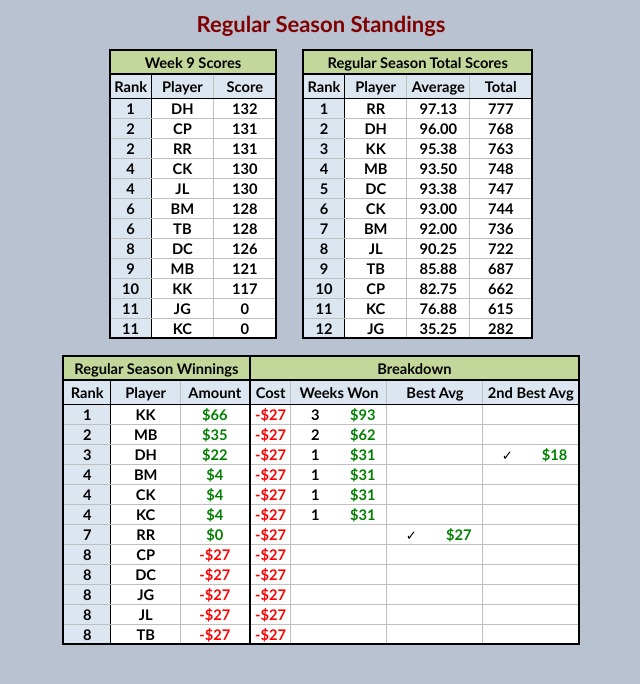
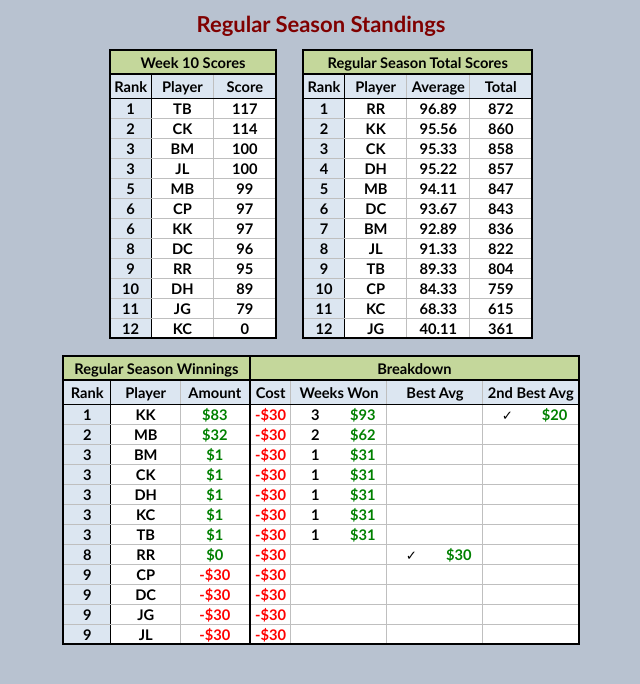
Before and after one commit to jlwebpages/fp, a plain HTML site: page fp_standings.html in a window 1280 px wide. Shown: the whole page, without its empty margins (319-959 px from the left). Drawn offline with Linux system fonts and the light colour scheme.

Commit message:
2026 Regular Season Week 10 results.

```diff
--- a/fp_standings.html
+++ b/fp_standings.html
@@ -1589,7 +1589,7 @@ window.addEventListener("orientationchange", function(){location.href = self.loc
  2218;width:47pt'>
  <tr class=xl65328 height=24 style='mso-height-source:userset;height:18.0pt'>
   <td colspan=3 height=24 class=xl93328 width=165 style='border-right:1.5pt solid black;
-  height:18.0pt;width:125pt'>Week 9 Scores</td>
+  height:18.0pt;width:125pt'>Week 10 Scores</td>
   <td class=xl90328 width=26 style='width:20pt'></td>
   <td colspan=4 class=xl93328 width=227 style='border-right:1.5pt solid black;
   width:172pt'>Regular Season Total Scores</td>
@@ -1606,123 +1606,123 @@ window.addEventListener("orientationchange", function(){location.href = self.loc
  </tr>
  <tr height=20 style='mso-height-source:userset;height:15.0pt'>
   <td height=20 class=xl66328 style='height:15.0pt;border-top:none'>1</td>
-  <td class=xl84328 style='border-top:none;border-left:none'>DH</td>
-  <td class=xl85328 style='border-top:none;border-left:none'>132</td>
+  <td class=xl84328 style='border-top:none;border-left:none'>TB</td>
+  <td class=xl85328 style='border-top:none;border-left:none'>117</td>
   <td class=xl92328></td>
   <td class=xl69328 style='border-top:none'>1</td>
   <td class=xl77328 style='border-top:none;border-left:none'>RR</td>
-  <td class=xl78328 style='border-top:none;border-left:none'>97.13</td>
-  <td class=xl79328 style='border-top:none;border-left:none'>777</td>
+  <td class=xl78328 style='border-top:none;border-left:none'>96.89</td>
+  <td class=xl79328 style='border-top:none;border-left:none'>872</td>
  </tr>
  <tr height=20 style='mso-height-source:userset;height:15.0pt'>
   <td height=20 class=xl67328 style='height:15.0pt;border-top:none'>2</td>
-  <td class=xl86328 style='border-top:none;border-left:none'>CP</td>
-  <td class=xl87328 style='border-top:none;border-left:none'>131</td>
+  <td class=xl86328 style='border-top:none;border-left:none'>CK</td>
+  <td class=xl87328 style='border-top:none;border-left:none'>114</td>
   <td class=xl92328></td>
   <td class=xl70328 style='border-top:none'>2</td>
-  <td class=xl72328 style='border-top:none;border-left:none'>DH</td>
-  <td class=xl80328 style='border-top:none;border-left:none'>96.00</td>
-  <td class=xl81328 style='border-top:none;border-left:none'>768</td>
- </tr>
- <tr height=20 style='mso-height-source:userset;height:15.0pt'>
-  <td height=20 class=xl67328 style='height:15.0pt;border-top:none'>2</td>
-  <td class=xl86328 style='border-top:none;border-left:none'>RR</td>
-  <td class=xl87328 style='border-top:none;border-left:none'>131</td>
+  <td class=xl72328 style='border-top:none;border-left:none'>KK</td>
+  <td class=xl80328 style='border-top:none;border-left:none'>95.56</td>
+  <td class=xl81328 style='border-top:none;border-left:none'>860</td>
+ </tr>
+ <tr height=20 style='mso-height-source:userset;height:15.0pt'>
+  <td height=20 class=xl67328 style='height:15.0pt;border-top:none'>3</td>
+  <td class=xl86328 style='border-top:none;border-left:none'>BM</td>
+  <td class=xl87328 style='border-top:none;border-left:none'>100</td>
   <td class=xl92328></td>
   <td class=xl70328 style='border-top:none'>3</td>
-  <td class=xl72328 style='border-top:none;border-left:none'>KK</td>
-  <td class=xl80328 style='border-top:none;border-left:none'>95.38</td>
-  <td class=xl81328 style='border-top:none;border-left:none'>763</td>
- </tr>
- <tr height=20 style='mso-height-source:userset;height:15.0pt'>
-  <td height=20 class=xl67328 style='height:15.0pt;border-top:none'>4</td>
-  <td class=xl86328 style='border-top:none;border-left:none'>CK</td>
-  <td class=xl87328 style='border-top:none;border-left:none'>130</td>
+  <td class=xl72328 style='border-top:none;border-left:none'>CK</td>
+  <td class=xl80328 style='border-top:none;border-left:none'>95.33</td>
+  <td class=xl81328 style='border-top:none;border-left:none'>858</td>
+ </tr>
+ <tr height=20 style='mso-height-source:userset;height:15.0pt'>
+  <td height=20 class=xl67328 style='height:15.0pt;border-top:none'>3</td>
+  <td class=xl86328 style='border-top:none;border-left:none'>JL</td>
+  <td class=xl87328 style='border-top:none;border-left:none'>100</td>
   <td class=xl92328></td>
   <td class=xl70328 style='border-top:none'>4</td>
-  <td class=xl72328 style='border-top:none;border-left:none'>MB</td>
-  <td class=xl80328 style='border-top:none;border-left:none'>93.50</td>
-  <td class=xl81328 style='border-top:none;border-left:none'>748</td>
- </tr>
- <tr height=20 style='mso-height-source:userset;height:15.0pt'>
-  <td height=20 class=xl67328 style='height:15.0pt;border-top:none'>4</td>
-  <td class=xl86328 style='border-top:none;border-left:none'>JL</td>
-  <td class=xl87328 style='border-top:none;border-left:none'>130</td>
+  <td class=xl72328 style='border-top:none;border-left:none'>DH</td>
+  <td class=xl80328 style='border-top:none;border-left:none'>95.22</td>
+  <td class=xl81328 style='border-top:none;border-left:none'>857</td>
+ </tr>
+ <tr height=20 style='mso-height-source:userset;height:15.0pt'>
+  <td height=20 class=xl67328 style='height:15.0pt;border-top:none'>5</td>
+  <td class=xl86328 style='border-top:none;border-left:none'>MB</td>
+  <td class=xl87328 style='border-top:none;border-left:none'>99</td>
   <td class=xl92328></td>
   <td class=xl70328 style='border-top:none'>5</td>
-  <td class=xl72328 style='border-top:none;border-left:none'>DC</td>
-  <td class=xl80328 style='border-top:none;border-left:none'>93.38</td>
-  <td class=xl81328 style='border-top:none;border-left:none'>747</td>
+  <td class=xl72328 style='border-top:none;border-left:none'>MB</td>
+  <td class=xl80328 style='border-top:none;border-left:none'>94.11</td>
+  <td class=xl81328 style='border-top:none;border-left:none'>847</td>
  </tr>
  <tr height=20 style='mso-height-source:userset;height:15.0pt'>
   <td height=20 class=xl67328 style='height:15.0pt;border-top:none'>6</td>
-  <td class=xl86328 style='border-top:none;border-left:none'>BM</td>
-  <td class=xl87328 style='border-top:none;border-left:none'>128</td>
+  <td class=xl86328 style='border-top:none;border-left:none'>CP</td>
+  <td class=xl87328 style='border-top:none;border-left:none'>97</td>
   <td class=xl92328></td>
   <td class=xl70328 style='border-top:none'>6</td>
-  <td class=xl72328 style='border-top:none;border-left:none'>CK</td>
-  <td class=xl80328 style='border-top:none;border-left:none'>93.00</td>
-  <td class=xl81328 style='border-top:none;border-left:none'>744</td>
+  <td class=xl72328 style='border-top:none;border-left:none'>DC</td>
+  <td class=xl80328 style='border-top:none;border-left:none'>93.67</td>
+  <td class=xl81328 style='border-top:none;border-left:none'>843</td>
  </tr>
  <tr height=20 style='mso-height-source:userset;height:15.0pt'>
   <td height=20 class=xl67328 style='height:15.0pt;border-top:none'>6</td>
-  <td class=xl86328 style='border-top:none;border-left:none'>TB</td>
-  <td class=xl87328 style='border-top:none;border-left:none'>128</td>
+  <td class=xl86328 style='border-top:none;border-left:none'>KK</td>
+  <td class=xl87328 style='border-top:none;border-left:none'>97</td>
   <td class=xl92328></td>
   <td class=xl70328 style='border-top:none'>7</td>
   <td class=xl72328 style='border-top:none;border-left:none'>BM</td>
-  <td class=xl80328 style='border-top:none;border-left:none'>92.00</td>
-  <td class=xl81328 style='border-top:none;border-left:none'>736</td>
+  <td class=xl80328 style='border-top:none;border-left:none'>92.89</td>
+  <td class=xl81328 style='border-top:none;border-left:none'>836</td>
  </tr>
  <tr height=20 style='mso-height-source:userset;height:15.0pt'>
   <td height=20 class=xl67328 style='height:15.0pt;border-top:none'>8</td>
   <td class=xl86328 style='border-top:none;border-left:none'>DC</td>
-  <td class=xl87328 style='border-top:none;border-left:none'>126</td>
+  <td class=xl87328 style='border-top:none;border-left:none'>96</td>
   <td class=xl92328></td>
   <td class=xl70328 style='border-top:none'>8</td>
   <td class=xl72328 style='border-top:none;border-left:none'>JL</td>
-  <td class=xl80328 style='border-top:none;border-left:none'>90.25</td>
-  <td class=xl81328 style='border-top:none;border-left:none'>722</td>
+  <td class=xl80328 style='border-top:none;border-left:none'>91.33</td>
+  <td class=xl81328 style='border-top:none;border-left:none'>822</td>
  </tr>
  <tr height=20 style='mso-height-source:userset;height:15.0pt'>
   <td height=20 class=xl67328 style='height:15.0pt;border-top:none'>9</td>
-  <td class=xl86328 style='border-top:none;border-left:none'>MB</td>
-  <td class=xl87328 style='border-top:none;border-left:none'>121</td>
+  <td class=xl86328 style='border-top:none;border-left:none'>RR</td>
+  <td class=xl87328 style='border-top:none;border-left:none'>95</td>
   <td class=xl92328></td>
   <td class=xl70328 style='border-top:none'>9</td>
   <td class=xl72328 style='border-top:none;border-left:none'>TB</td>
-  <td class=xl80328 style='border-top:none;border-left:none'>85.88</td>
-  <td class=xl81328 style='border-top:none;border-left:none'>687</td>
+  <td class=xl80328 style='border-top:none;border-left:none'>89.33</td>
+  <td class=xl81328 style='border-top:none;border-left:none'>804</td>
  </tr>
  <tr height=20 style='mso-height-source:userset;height:15.0pt'>
   <td height=20 class=xl67328 style='height:15.0pt;border-top:none'>10</td>
-  <td class=xl86328 style='border-top:none;border-left:none'>KK</td>
-  <td class=xl87328 style='border-top:none;border-left:none'>117</td>
+  <td class=xl86328 style='border-top:none;border-left:none'>DH</td>
+  <td class=xl87328 style='border-top:none;border-left:none'>89</td>
   <td class=xl92328></td>
   <td class=xl70328 style='border-top:none'>10</td>
   <td class=xl72328 style='border-top:none;border-left:none'>CP</td>
-  <td class=xl80328 style='border-top:none;border-left:none'>82.75</td>
-  <td class=xl81328 style='border-top:none;border-left:none'>662</td>
+  <td class=xl80328 style='border-top:none;border-left:none'>84.33</td>
+  <td class=xl81328 style='border-top:none;border-left:none'>759</td>
  </tr>
  <tr height=20 style='mso-height-source:userset;height:15.0pt'>
   <td height=20 class=xl67328 style='height:15.0pt;border-top:none'>11</td>
   <td class=xl86328 style='border-top:none;border-left:none'>JG</td>
-  <td class=xl87328 style='border-top:none;border-left:none'>0</td>
+  <td class=xl87328 style='border-top:none;border-left:none'>79</td>
   <td class=xl92328></td>
   <td class=xl70328 style='border-top:none'>11</td>
   <td class=xl72328 style='border-top:none;border-left:none'>KC</td>
-  <td class=xl80328 style='border-top:none;border-left:none'>76.88</td>
+  <td class=xl80328 style='border-top:none;border-left:none'>68.33</td>
   <td class=xl81328 style='border-top:none;border-left:none'>615</td>
  </tr>
  <tr height=20 style='mso-height-source:userset;height:15.0pt'>
-  <td height=20 class=xl68328 style='height:15.0pt;border-top:none'>11</td>
+  <td height=20 class=xl68328 style='height:15.0pt;border-top:none'>12</td>
   <td class=xl88328 style='border-top:none;border-left:none'>KC</td>
   <td class=xl89328 style='border-top:none;border-left:none'>0</td>
   <td class=xl92328></td>
   <td class=xl71328 style='border-top:none'>12</td>
   <td class=xl73328 style='border-top:none;border-left:none'>JG</td>
-  <td class=xl82328 style='border-top:none;border-left:none'>35.25</td>
-  <td class=xl83328 style='border-top:none;border-left:none'>282</td>
+  <td class=xl82328 style='border-top:none;border-left:none'>40.11</td>
+  <td class=xl83328 style='border-top:none;border-left:none'>361</td>
  </tr>
  <![if supportMisalignedColumns]>
  <tr height=0 style='display:none'>
@@ -1775,22 +1775,22 @@ window.addEventListener("orientationchange", function(){location.href = self.loc
  <tr height=20 style='mso-height-source:userset;height:15.0pt'>
   <td height=20 class=xl68333 style='height:15.0pt;border-top:none'>1</td>
   <td class=xl82333 style='border-top:none;border-left:none'>KK</td>
-  <td class=xl74333 style='border-top:none;border-left:none'>$66</td>
+  <td class=xl74333 style='border-top:none;border-left:none'>$83</td>
   <td class=xl73333 style='border-top:none;border-left:none'><font
-  color="#FF0000" style='mso-ignore:color'>-$27</font></td>
+  color="#FF0000" style='mso-ignore:color'>-$30</font></td>
   <td class=xl90333 style='border-top:none;border-left:none'>3</td>
   <td class=xl79333 style='border-top:none'>$93</td>
   <td class=xl87333 style='border-top:none;border-left:none'>&nbsp;</td>
   <td class=xl79333 style='border-top:none'>&nbsp;</td>
-  <td class=xl87333 style='border-top:none;border-left:none'>&nbsp;</td>
-  <td class=xl69333 style='border-top:none'>&nbsp;</td>
+  <td class=xl87333 style='border-top:none;border-left:none'>&#10003;</td>
+  <td class=xl69333 style='border-top:none'>$20</td>
  </tr>
  <tr height=20 style='mso-height-source:userset;height:15.0pt'>
   <td height=20 class=xl66333 style='height:15.0pt;border-top:none'>2</td>
   <td class=xl83333 style='border-top:none;border-left:none'>MB</td>
-  <td class=xl76333 style='border-top:none;border-left:none'>$35</td>
+  <td class=xl76333 style='border-top:none;border-left:none'>$32</td>
   <td class=xl75333 style='border-top:none;border-left:none'><font
-  color="#FF0000" style='mso-ignore:color'>-$27</font></td>
+  color="#FF0000" style='mso-ignore:color'>-$30</font></td>
   <td class=xl91333 style='border-top:none;border-left:none'>2</td>
   <td class=xl80333 style='border-top:none'>$62</td>
   <td class=xl88333 style='border-top:none;border-left:none'>&nbsp;</td>
@@ -1800,23 +1800,10 @@ window.addEventListener("orientationchange", function(){location.href = self.loc
  </tr>
  <tr height=20 style='mso-height-source:userset;height:15.0pt'>
   <td height=20 class=xl66333 style='height:15.0pt;border-top:none'>3</td>
-  <td class=xl83333 style='border-top:none;border-left:none'>DH</td>
-  <td class=xl76333 style='border-top:none;border-left:none'>$22</td>
+  <td class=xl83333 style='border-top:none;border-left:none'>BM</td>
+  <td class=xl76333 style='border-top:none;border-left:none'>$1</td>
   <td class=xl75333 style='border-top:none;border-left:none'><font
-  color="#FF0000" style='mso-ignore:color'>-$27</font></td>
-  <td class=xl91333 style='border-top:none;border-left:none'>1</td>
-  <td class=xl80333 style='border-top:none'>$31</td>
-  <td class=xl88333 style='border-top:none;border-left:none'>&nbsp;</td>
-  <td class=xl80333 style='border-top:none'>&nbsp;</td>
-  <td class=xl88333 style='border-top:none;border-left:none'>&#10003;</td>
-  <td class=xl70333 style='border-top:none'>$18</td>
- </tr>
- <tr height=20 style='mso-height-source:userset;height:15.0pt'>
-  <td height=20 class=xl66333 style='height:15.0pt;border-top:none'>4</td>
-  <td class=xl83333 style='border-top:none;border-left:none'>BM</td>
-  <td class=xl76333 style='border-top:none;border-left:none'>$4</td>
-  <td class=xl75333 style='border-top:none;border-left:none'><font
-  color="#FF0000" style='mso-ignore:color'>-$27</font></td>
+  color="#FF0000" style='mso-ignore:color'>-$30</font></td>
   <td class=xl91333 style='border-top:none;border-left:none'>1</td>
   <td class=xl80333 style='border-top:none'>$31</td>
   <td class=xl88333 style='border-top:none;border-left:none'>&nbsp;</td>
@@ -1825,11 +1812,11 @@ window.addEventListener("orientationchange", function(){location.href = self.loc
   <td class=xl70333 style='border-top:none'>&nbsp;</td>
  </tr>
  <tr height=20 style='mso-height-source:userset;height:15.0pt'>
-  <td height=20 class=xl66333 style='height:15.0pt;border-top:none'>4</td>
+  <td height=20 class=xl66333 style='height:15.0pt;border-top:none'>3</td>
   <td class=xl83333 style='border-top:none;border-left:none'>CK</td>
-  <td class=xl76333 style='border-top:none;border-left:none'>$4</td>
+  <td class=xl76333 style='border-top:none;border-left:none'>$1</td>
   <td class=xl75333 style='border-top:none;border-left:none'><font
-  color="#FF0000" style='mso-ignore:color'>-$27</font></td>
+  color="#FF0000" style='mso-ignore:color'>-$30</font></td>
   <td class=xl91333 style='border-top:none;border-left:none'>1</td>
   <td class=xl80333 style='border-top:none'>$31</td>
   <td class=xl88333 style='border-top:none;border-left:none'>&nbsp;</td>
@@ -1838,11 +1825,11 @@ window.addEventListener("orientationchange", function(){location.href = self.loc
   <td class=xl70333 style='border-top:none'>&nbsp;</td>
  </tr>
  <tr height=20 style='mso-height-source:userset;height:15.0pt'>
-  <td height=20 class=xl66333 style='height:15.0pt;border-top:none'>4</td>
-  <td class=xl83333 style='border-top:none;border-left:none'>KC</td>
-  <td class=xl76333 style='border-top:none;border-left:none'>$4</td>
+  <td height=20 class=xl66333 style='height:15.0pt;border-top:none'>3</td>
+  <td class=xl83333 style='border-top:none;border-left:none'>DH</td>
+  <td class=xl76333 style='border-top:none;border-left:none'>$1</td>
   <td class=xl75333 style='border-top:none;border-left:none'><font
-  color="#FF0000" style='mso-ignore:color'>-$27</font></td>
+  color="#FF0000" style='mso-ignore:color'>-$30</font></td>
   <td class=xl91333 style='border-top:none;border-left:none'>1</td>
   <td class=xl80333 style='border-top:none'>$31</td>
   <td class=xl88333 style='border-top:none;border-left:none'>&nbsp;</td>
@@ -1851,25 +1838,51 @@ window.addEventListener("orientationchange", function(){location.href = self.loc
   <td class=xl70333 style='border-top:none'>&nbsp;</td>
  </tr>
  <tr height=20 style='mso-height-source:userset;height:15.0pt'>
-  <td height=20 class=xl66333 style='height:15.0pt;border-top:none'>7</td>
+  <td height=20 class=xl66333 style='height:15.0pt;border-top:none'>3</td>
+  <td class=xl83333 style='border-top:none;border-left:none'>KC</td>
+  <td class=xl76333 style='border-top:none;border-left:none'>$1</td>
+  <td class=xl75333 style='border-top:none;border-left:none'><font
+  color="#FF0000" style='mso-ignore:color'>-$30</font></td>
+  <td class=xl91333 style='border-top:none;border-left:none'>1</td>
+  <td class=xl80333 style='border-top:none'>$31</td>
+  <td class=xl88333 style='border-top:none;border-left:none'>&nbsp;</td>
+  <td class=xl80333 style='border-top:none'>&nbsp;</td>
+  <td class=xl88333 style='border-top:none;border-left:none'>&nbsp;</td>
+  <td class=xl70333 style='border-top:none'>&nbsp;</td>
+ </tr>
+ <tr height=20 style='mso-height-source:userset;height:15.0pt'>
+  <td height=20 class=xl66333 style='height:15.0pt;border-top:none'>3</td>
+  <td class=xl83333 style='border-top:none;border-left:none'>TB</td>
+  <td class=xl76333 style='border-top:none;border-left:none'>$1</td>
+  <td class=xl75333 style='border-top:none;border-left:none'><font
+  color="#FF0000" style='mso-ignore:color'>-$30</font></td>
+  <td class=xl91333 style='border-top:none;border-left:none'>1</td>
+  <td class=xl80333 style='border-top:none'>$31</td>
+  <td class=xl88333 style='border-top:none;border-left:none'>&nbsp;</td>
+  <td class=xl80333 style='border-top:none'>&nbsp;</td>
+  <td class=xl88333 style='border-top:none;border-left:none'>&nbsp;</td>
+  <td class=xl70333 style='border-top:none'>&nbsp;</td>
+ </tr>
+ <tr height=20 style='mso-height-source:userset;height:15.0pt'>
+  <td height=20 class=xl66333 style='height:15.0pt;border-top:none'>8</td>
   <td class=xl83333 style='border-top:none;border-left:none'>RR</td>
   <td class=xl76333 style='border-top:none;border-left:none'>$0</td>
   <td class=xl75333 style='border-top:none;border-left:none'><font
-  color="#FF0000" style='mso-ignore:color'>-$27</font></td>
+  color="#FF0000" style='mso-ignore:color'>-$30</font></td>
   <td class=xl91333 style='border-top:none;border-left:none'>&nbsp;</td>
   <td class=xl80333 style='border-top:none'>&nbsp;</td>
   <td class=xl88333 style='border-top:none;border-left:none'>&#10003;</td>
-  <td class=xl80333 style='border-top:none'>$27</td>
+  <td class=xl80333 style='border-top:none'>$30</td>
   <td class=xl88333 style='border-top:none;border-left:none'>&nbsp;</td>
   <td class=xl70333 style='border-top:none'>&nbsp;</td>
  </tr>
  <tr height=20 style='mso-height-source:userset;height:15.0pt'>
-  <td height=20 class=xl66333 style='height:15.0pt;border-top:none'>8</td>
+  <td height=20 class=xl66333 style='height:15.0pt;border-top:none'>9</td>
   <td class=xl83333 style='border-top:none;border-left:none'>CP</td>
   <td class=xl76333 style='border-top:none;border-left:none'><font
-  color="#FF0000" style='mso-ignore:color'>-$27</font></td>
+  color="#FF0000" style='mso-ignore:color'>-$30</font></td>
   <td class=xl75333 style='border-top:none;border-left:none'><font
-  color="#FF0000" style='mso-ignore:color'>-$27</font></td>
+  color="#FF0000" style='mso-ignore:color'>-$30</font></td>
   <td class=xl91333 style='border-top:none;border-left:none'>&nbsp;</td>
   <td class=xl80333 style='border-top:none'>&nbsp;</td>
   <td class=xl88333 style='border-top:none;border-left:none'>&nbsp;</td>
@@ -1878,12 +1891,12 @@ window.addEventListener("orientationchange", function(){location.href = self.loc
   <td class=xl70333 style='border-top:none'>&nbsp;</td>
  </tr>
  <tr height=20 style='mso-height-source:userset;height:15.0pt'>
-  <td height=20 class=xl66333 style='height:15.0pt;border-top:none'>8</td>
+  <td height=20 class=xl66333 style='height:15.0pt;border-top:none'>9</td>
   <td class=xl83333 style='border-top:none;border-left:none'>DC</td>
   <td class=xl76333 style='border-top:none;border-left:none'><font
-  color="#FF0000" style='mso-ignore:color'>-$27</font></td>
+  color="#FF0000" style='mso-ignore:color'>-$30</font></td>
   <td class=xl75333 style='border-top:none;border-left:none'><font
-  color="#FF0000" style='mso-ignore:color'>-$27</font></td>
+  color="#FF0000" style='mso-ignore:color'>-$30</font></td>
   <td class=xl91333 style='border-top:none;border-left:none'>&nbsp;</td>
   <td class=xl80333 style='border-top:none'>&nbsp;</td>
   <td class=xl88333 style='border-top:none;border-left:none'>&nbsp;</td>
@@ -1892,12 +1905,12 @@ window.addEventListener("orientationchange", function(){location.href = self.loc
   <td class=xl70333 style='border-top:none'>&nbsp;</td>
  </tr>
  <tr height=20 style='mso-height-source:userset;height:15.0pt'>
-  <td height=20 class=xl66333 style='height:15.0pt;border-top:none'>8</td>
+  <td height=20 class=xl66333 style='height:15.0pt;border-top:none'>9</td>
   <td class=xl83333 style='border-top:none;border-left:none'>JG</td>
   <td class=xl76333 style='border-top:none;border-left:none'><font
-  color="#FF0000" style='mso-ignore:color'>-$27</font></td>
+  color="#FF0000" style='mso-ignore:color'>-$30</font></td>
   <td class=xl75333 style='border-top:none;border-left:none'><font
-  color="#FF0000" style='mso-ignore:color'>-$27</font></td>
+  color="#FF0000" style='mso-ignore:color'>-$30</font></td>
   <td class=xl91333 style='border-top:none;border-left:none'>&nbsp;</td>
   <td class=xl80333 style='border-top:none'>&nbsp;</td>
   <td class=xl88333 style='border-top:none;border-left:none'>&nbsp;</td>
@@ -1906,26 +1919,12 @@ window.addEventListener("orientationchange", function(){location.href = self.loc
   <td class=xl70333 style='border-top:none'>&nbsp;</td>
  </tr>
  <tr height=20 style='mso-height-source:userset;height:15.0pt'>
-  <td height=20 class=xl66333 style='height:15.0pt;border-top:none'>8</td>
-  <td class=xl83333 style='border-top:none;border-left:none'>JL</td>
-  <td class=xl76333 style='border-top:none;border-left:none'><font
-  color="#FF0000" style='mso-ignore:color'>-$27</font></td>
-  <td class=xl75333 style='border-top:none;border-left:none'><font
-  color="#FF0000" style='mso-ignore:color'>-$27</font></td>
-  <td class=xl91333 style='border-top:none;border-left:none'>&nbsp;</td>
-  <td class=xl80333 style='border-top:none'>&nbsp;</td>
-  <td class=xl88333 style='border-top:none;border-left:none'>&nbsp;</td>
-  <td class=xl80333 style='border-top:none'>&nbsp;</td>
-  <td class=xl88333 style='border-top:none;border-left:none'>&nbsp;</td>
-  <td class=xl70333 style='border-top:none'>&nbsp;</td>
- </tr>
- <tr height=20 style='mso-height-source:userset;height:15.0pt'>
-  <td height=20 class=xl67333 style='height:15.0pt;border-top:none'>8</td>
-  <td class=xl84333 style='border-top:none;border-left:none'>TB</td>
+  <td height=20 class=xl67333 style='height:15.0pt;border-top:none'>9</td>
+  <td class=xl84333 style='border-top:none;border-left:none'>JL</td>
   <td class=xl78333 style='border-top:none;border-left:none'><font
-  color="#FF0000" style='mso-ignore:color'>-$27</font></td>
+  color="#FF0000" style='mso-ignore:color'>-$30</font></td>
   <td class=xl77333 style='border-top:none;border-left:none'><font
-  color="#FF0000" style='mso-ignore:color'>-$27</font></td>
+  color="#FF0000" style='mso-ignore:color'>-$30</font></td>
   <td class=xl92333 style='border-top:none;border-left:none'>&nbsp;</td>
   <td class=xl81333 style='border-top:none'>&nbsp;</td>
   <td class=xl89333 style='border-top:none;border-left:none'>&nbsp;</td>
```
Also changed, not shown: fp.html (+1 -1 lines), fp_mobile.html (+1 -1 lines), fp_regular_season_form.html (+1 -1 lines).
